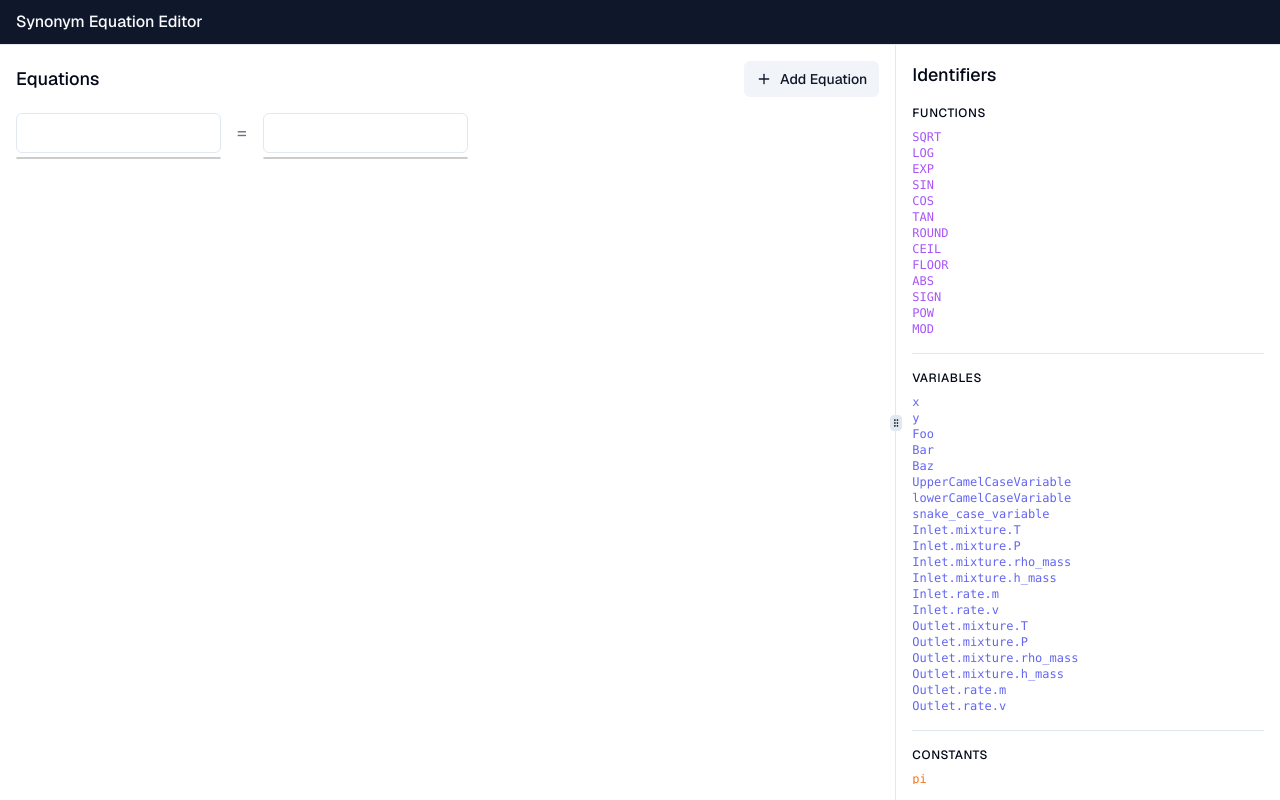
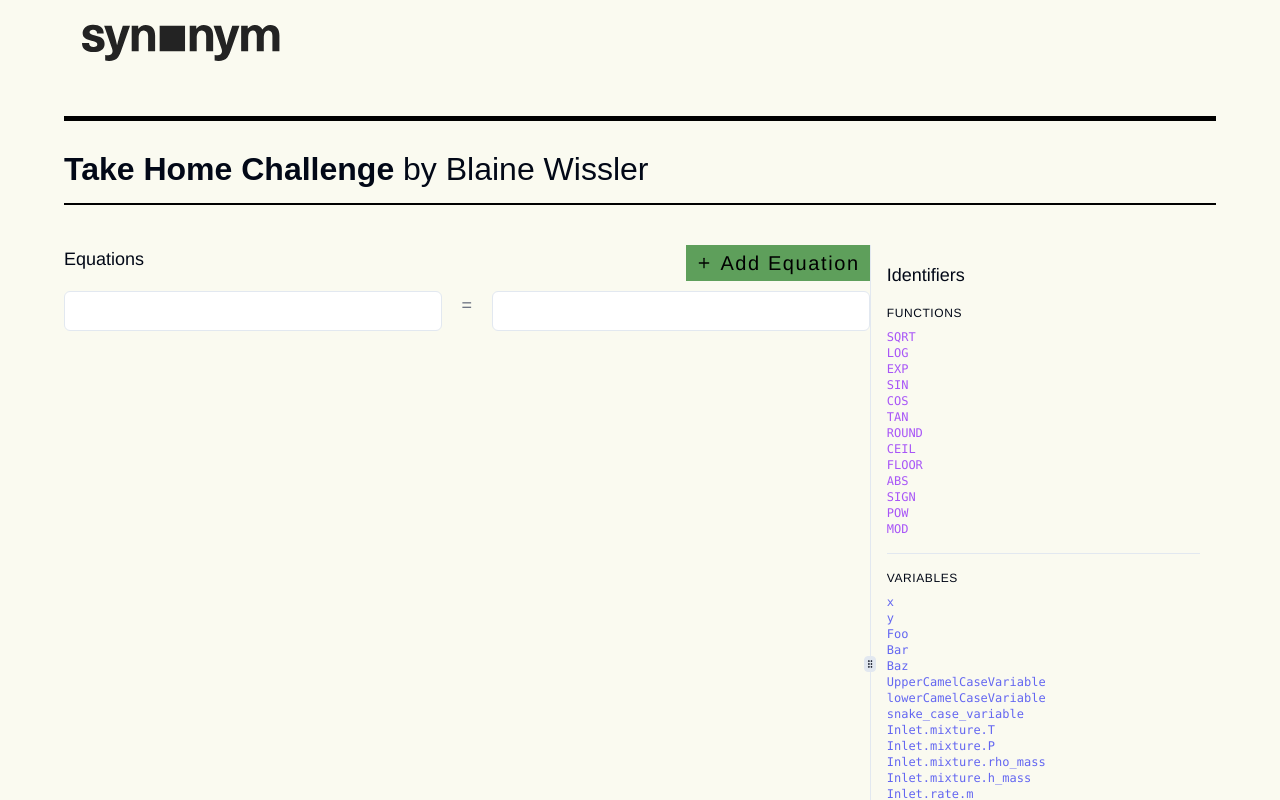
Before and after one commit to bwiss11/synonym-take-home, a Next.js app: page / in a window 1280 px wide. Shown: the top 800 px of the page. Built offline with nearby package versions, Linux system fonts and the light colour scheme.

Commit message:
Styling makeover

```diff
--- /dev/null
+++ b/app/css/App.css
@@ -0,0 +1,16 @@
+.line {
+    width: 100%;
+    background-color: black;
+    margin: 0 auto;
+    margin-top: 10px;
+    margin-bottom: 10px;
+  }
+
+.thin-line {
+    height: 2px;
+    color: red;
+  }
+
+  .thick-line {
+    height: 5px;
+  }
--- a/app/layout.tsx
+++ b/app/layout.tsx
@@ -25,6 +25,7 @@ export default function RootLayout({
   return (
     <html lang="en">
       <body
+        style={{ backgroundColor: "rgb(250, 250, 240)" }}
         className={`${geistSans.variable} ${geistMono.variable} antialiased`}
       >
         {children}
--- a/app/page.tsx
+++ b/app/page.tsx
@@ -68,9 +68,21 @@ export default function Home() {
   }, [equations, addEquation]);
 
   return (
-    <div className="font-[family-name:var(--font-geist-sans)]">
-      <main className="flex flex-col h-screen">
+    <>
+      <div
+        style={{
+          width: "100%",
+          display: "flex",
+          flexDirection: "column",
+          alignItems: "center",
+          justifyContent: "center",
+
+          backgroundColor: "rgb(250, 250, 240)",
+        }}
+      >
         <Header />
+        <div style={{ width: "90%" }}>
+          <main>
             <ResizablePanelGroup direction="horizontal">
               <ResizablePanel defaultSize={editorPanelWidth}>
                 <EditorPanel
@@ -89,5 +101,7 @@ export default function Home() {
             </ResizablePanelGroup>
           </main>
         </div>
+      </div>
+    </>
   );
 }
--- a/components/ui/input.tsx
+++ b/components/ui/input.tsx
@@ -1,22 +1,22 @@
-import * as React from "react"
+import * as React from "react";
 
-import { cn } from "@/lib/utils"
+import { cn } from "@/lib/utils";
 
 const Input = React.forwardRef<HTMLInputElement, React.ComponentProps<"input">>(
-  ({ className, type, ...props }, ref) => {
+  ({ className, type, side, ...props }, ref) => {
     return (
       <input
         type={type}
         className={cn(
-          "flex h-10 w-full rounded-md border border-input bg-background px-3 py-2 text-base ring-offset-background file:border-0 file:bg-transparent file:text-sm file:font-medium file:text-foreground placeholder:text-muted-foreground focus-visible:outline-none focus-visible:ring-2 focus-visible:ring-ring focus-visible:ring-offset-2 disabled:cursor-not-allowed disabled:opacity-50 md:text-sm",
+          "flex h-10 w-full rounded-md border border-input bg-background px-3 py-2 text-sm ring-offset-background file:border-0 file:bg-transparent file:text-sm file:font-medium placeholder:text-muted-foreground focus-visible:outline-none focus-visible:ring-2 focus-visible:ring-ring focus-visible:ring-offset-2 disabled:cursor-not-allowed disabled:opacity-50",
           className
         )}
         ref={ref}
         {...props}
       />
-    )
+    );
   }
-)
-Input.displayName = "Input"
+);
+Input.displayName = "Input";
 
-export { Input }
+export { Input };
--- a/components/web/editor-panel.tsx
+++ b/components/web/editor-panel.tsx
@@ -17,10 +17,26 @@ const EditorPanel = (props: EditorPanelProps) => {
   const { equations, addEquation, setEquations, environment, setEnvironment, initialVariablesLength } = props;
 
   return (
-    <div className="h-full w-full p-4 flex flex-col gap-4">
-      <div className="flex flex-row items-center gap-4">
+    <div style={{ display: "flex", flexDirection: "column", gap: "10px" }}>
+      <div style={{ display: "flex", flexDirection: "row", justifyContent: "space-between" }}>
         <h1 className="text-lg font-medium">Equations</h1>
-        <Button variant="secondary" size="sm" className="ml-auto" onClick={addEquation}>
+        <Button
+          variant="secondary"
+          size="sm"
+          className="ml-auto"
+          onClick={addEquation}
+          style={{
+            padding: "10px",
+            fontSize: "20px",
+            marginLeft: "10px",
+            backgroundColor: "rgb(94, 159, 91)",
+            letterSpacing: ".1rem",
+            color: "black",
+            fontFamily: "Helvetica Neue",
+            borderRadius: "0rem",
+            minWidth: "150px",
+          }}
+        >
           <PlusIcon className="w-4 h-4" />
           Add Equation
         </Button>
--- a/components/web/equation-row.tsx
+++ b/components/web/equation-row.tsx
@@ -121,10 +121,10 @@ const EquationRow = (props: EquationRowProps) => {
   }, []);
 
   return (
-    <div className="flex flex-row items-center gap-4 w-full">
-      <div className="relative" ref={lhsRef}>
+    <div style={{ width: "100%", display: "flex", flexDirection: "row", gap: "20px" }}>
+      <div className="relative" ref={lhsRef} style={{ flex: 1 }}>
         <Input
-          className="min-w-12 max-w-[500px] font-mono"
+          className="font-mono"
           value={equation.lhs}
           onChange={(e) => handleUpdate({ ...equation, lhs: e.target.value }, e.target.value, "left")}
           onKeyDown={(e) => handleKeyDown(e, "left")}
@@ -135,7 +135,7 @@ const EquationRow = (props: EquationRowProps) => {
             top: "100%",
             left: 0,
             backgroundColor: "rgb(250, 250, 240)",
-            border: "1px solid #ccc",
+            border: lhsResults.length > 0 ? "1px solid #ccc" : "none",
             zIndex: 1000,
             width: "100%",
             maxHeight: "200px",
@@ -159,7 +159,7 @@ const EquationRow = (props: EquationRowProps) => {
       <span className="text-lg text-gray-500">=</span>
 
       {/* RHS Input with results dropdown */}
-      <div className="relative" ref={rhsRef}>
+      <div className="relative" ref={rhsRef} style={{ flex: 1 }}>
         <Input
           className="min-w-12 font-mono"
           value={equation.rhs}
@@ -172,7 +172,7 @@ const EquationRow = (props: EquationRowProps) => {
             top: "100%",
             left: 0,
             backgroundColor: "rgb(250, 250, 240)",
-            border: "1px solid #ccc",
+            border: rhsResults.length > 0 ? "1px solid #ccc" : "none",
             zIndex: 1000,
             width: "100%",
             maxHeight: "200px",
--- a/components/web/header.tsx
+++ b/components/web/header.tsx
@@ -1,9 +1,47 @@
+import Image from "next/image";
+import "../../app/css/App.css";
+import synonym from "../../public/synonym.svg";
 const Header = () => {
   return (
-    <div className="flex flex-row items-center gap-4 h-[3rem] border-b border-gray-200 px-4 bg-primary text-primary-foreground">
-      <h1 className="text-md font-medium">Synonym Equation Editor</h1>
+    <div style={{ width: "90%", marginTop: "1rem" }}>
+      <div
+        style={{
+          display: "flex",
+          justifyContent: "left",
+          alignItems: "center",
+          paddingLeft: "10px",
+        }}
+      >
+        <Image src={synonym} alt="Synonym" width={264} height={60} className="ml-2 cursor-pointer" />
+      </div>
+      <div
+        style={{
+          display: "flex",
+          flexDirection: "column",
+          justifyContent: "center",
+          alignItems: "center",
+        }}
+      >
+        <div style={{ width: "100%", marginTop: "20px" }}>
+          <div style={{ width: "100%", marginTop: "20px" }}>
+            <div className="line thick-line" style={{ marginTop: "10px" }}></div>
+            <div
+              style={{
+                textAlign: "left",
+                fontFamily: "Arial",
+                fontSize: "2rem",
+                marginTop: "1.5rem",
+              }}
+            >
+              <span style={{ fontWeight: 800 }}>Take Home Challenge</span>{" "}
+              <span style={{ fontWeight: 100 }}>by Blaine Wissler</span>
+            </div>
+            <div className="line thin-line" style={{ marginBottom: "40px" }}></div>
+          </div>
+        </div>
+      </div>
     </div>
-  )
-}
+  );
+};
 
 export default Header;
```
Also changed, not shown: public/synonym.svg (added). Lines whose indentation alone changed are shown as unchanged.
